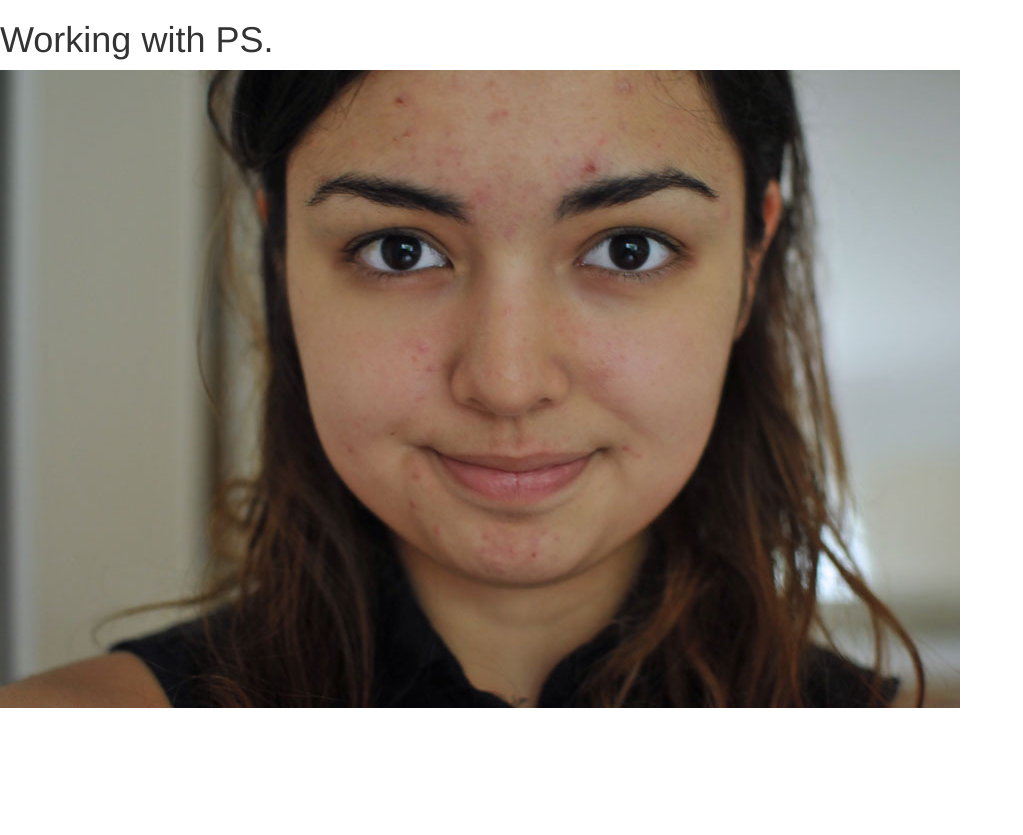
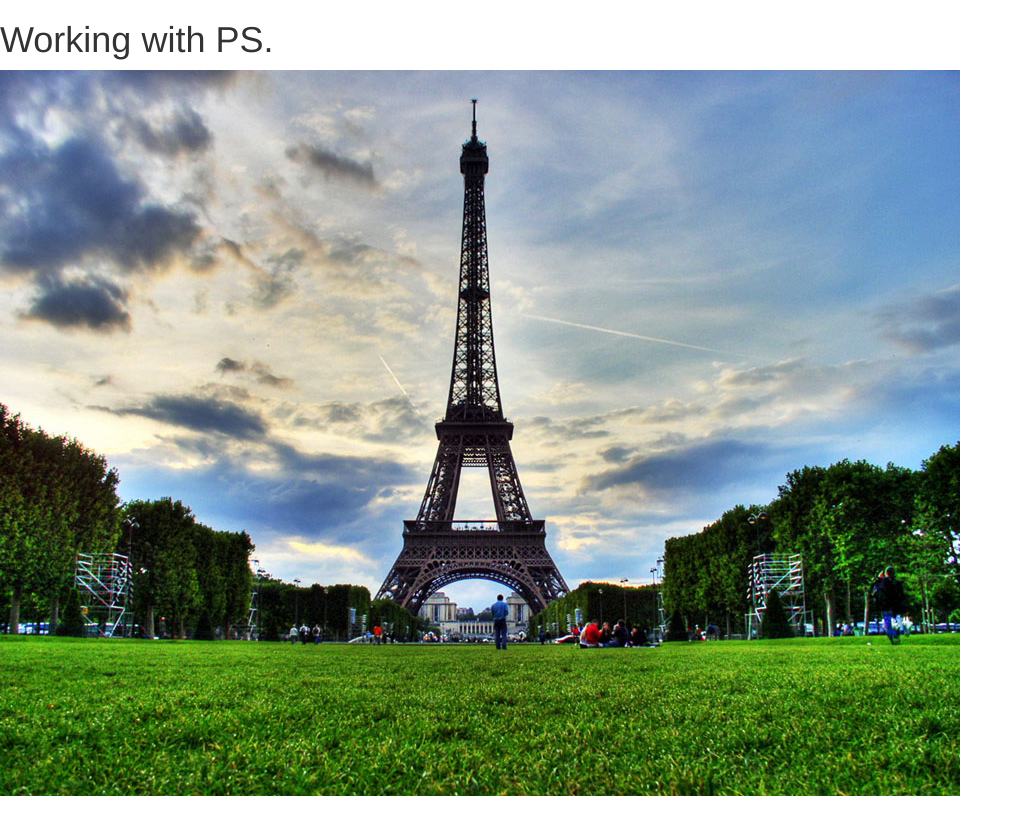
Before and after one commit to imatari/imatari.github.io, a Jekyll site: the page index.html, which Jekyll copies as it is, in a window 1280 px wide. Shown: the top 835 px of the page, without its empty margins (0-1023 px from the left). Built offline with Jekyll 4.4.1, drawn with Linux system fonts in a browser that asks for light colours.

Commit message:
Update index.html

```diff
--- a/index.html
+++ b/index.html
@@ -7,7 +7,7 @@
 <body>
 	<h1>Working with PS.</h1>
 	<a href="after.html">
-		<img src="images/ps001a-4w.jpg" class="img img-responsive">
+		<img src="images/eiffel-tower-4w.jpg" class="img img-responsive">
 	</a>
 </body>
 </html>
```
